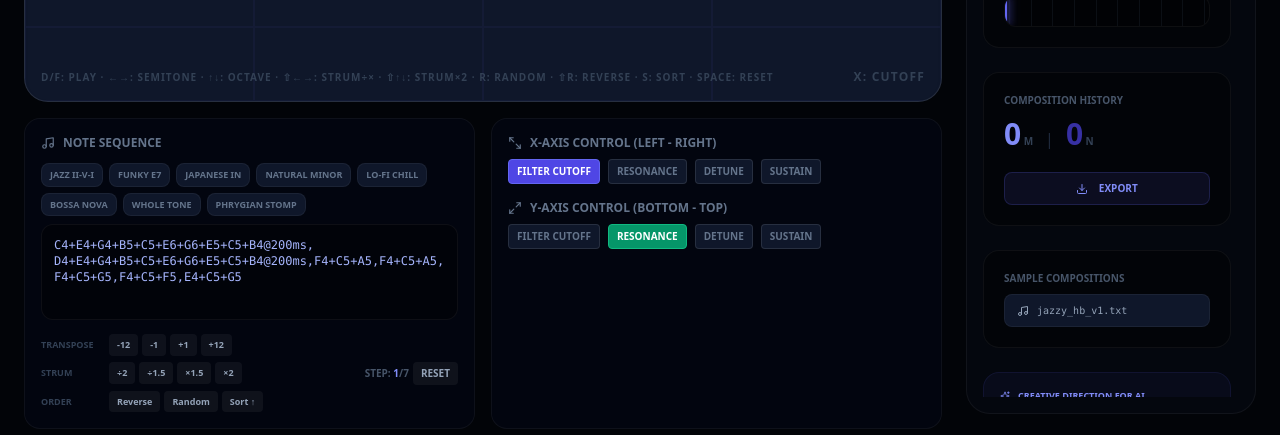
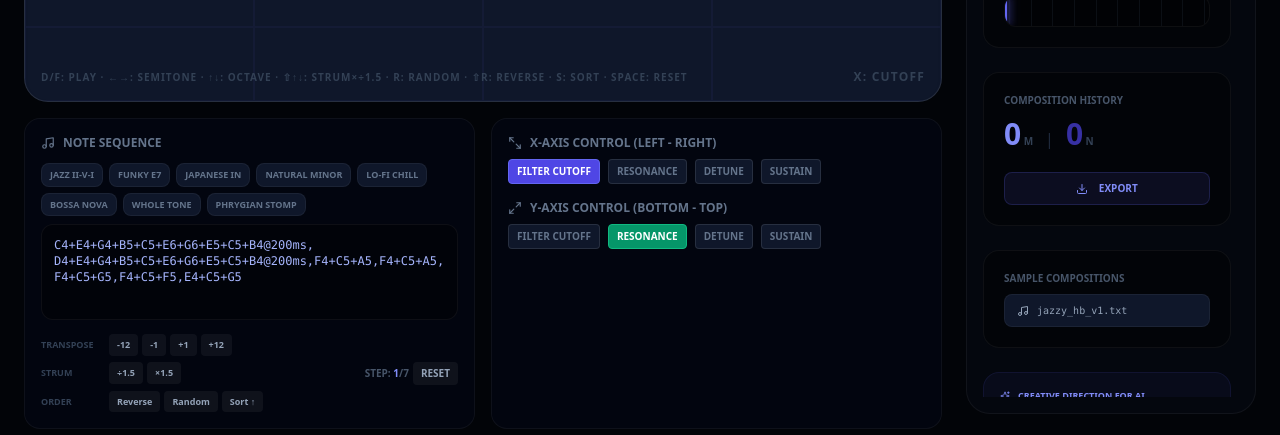
Before and after one commit to nathanwang000/NeuralComposer, a React (Vite) app: page / in a window 1280 px wide. Both pictures are taken after a click on the button "PERFORM". Shown: the part 362-797 px from the top of the page. Built offline with nearby package versions, Linux system fonts and the light colour scheme.

Commit message:
recycled one shortcut

```diff
--- a/components/PerformancePad.tsx
+++ b/components/PerformancePad.tsx
@@ -381,11 +381,13 @@ const PerformancePad: React.FC = () => {
             if (['ArrowLeft', 'ArrowRight', 'ArrowUp', 'ArrowDown'].includes(e.key)) {
                 e.preventDefault();
                 if (e.shiftKey) {
-                    // Shift+Arrow: scale strum speed
+                    // Shift+Up/Down: scale strum speed ×/÷1.5
                     const strumFactor: Record<string, number> = {
-                        ArrowRight: 1.5, ArrowLeft: 1 / 1.5, ArrowUp: 2, ArrowDown: 0.5,
+                        ArrowUp: 1.5, ArrowDown: 1 / 1.5,
                     };
-                    setSequenceInput(prev => scaleStrumSpeed(prev, strumFactor[e.key]));
+                    if (strumFactor[e.key] !== undefined) {
+                        setSequenceInput(prev => scaleStrumSpeed(prev, strumFactor[e.key]));
+                    }
                 } else {
                     // Arrow: transpose semitones / octaves
                     const arrowDelta: Record<string, number> = {
@@ -567,7 +569,7 @@ const PerformancePad: React.FC = () => {
                Y: {yTargets.join(', ') || 'None'}
             </div>
                 <div className="absolute bottom-4 left-4 text-[10px] font-black text-slate-700 pointer-events-none select-none uppercase tracking-widest hidden md:block">
-                    D/F: Play · ←→: Semitone · ↑↓: Octave · ⇧←→: Strum÷× · ⇧↑↓: Strum×2 · R: Random · ⇧R: Reverse · S: Sort · Space: Reset
+                    D/F: Play · ←→: Semitone · ↑↓: Octave · ⇧↑↓: Strum×÷1.5 · R: Random · ⇧R: Reverse · S: Sort · Space: Reset
                 </div>
 
             {/* Active Cursor/Visualizer */}
@@ -649,7 +651,7 @@ const PerformancePad: React.FC = () => {
                     </div>
                     <div className="flex items-center gap-1 flex-wrap">
                         <span className="text-[9px] text-slate-700 font-black uppercase w-16 shrink-0">Strum</span>
-                        {([[0.5, '÷2', 'Halve strum ms (×0.5)'], [1/1.5, '÷1.5', 'Slow strum (÷1.5)'], [1.5, '×1.5', 'Speed strum up (×1.5)'], [2, '×2', 'Double strum ms (×2)']] as [number, string, string][]).map(([factor, label, tooltip]) => (
+                        {([[1/1.5, '÷1.5', 'Slow strum (÷1.5) (⇧↓)'], [1.5, '×1.5', 'Speed strum up (×1.5) (⇧↑)']] as [number, string, string][]).map(([factor, label, tooltip]) => (
                             <button
                                 key={label}
                                 title={tooltip}
```
